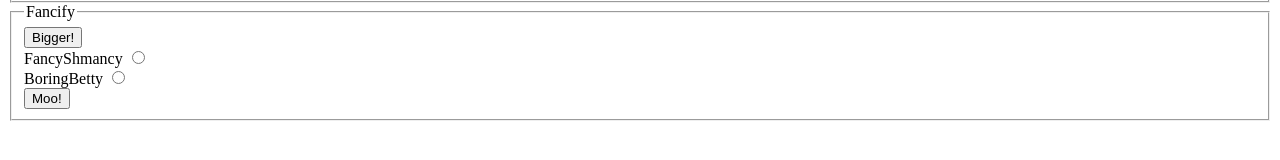
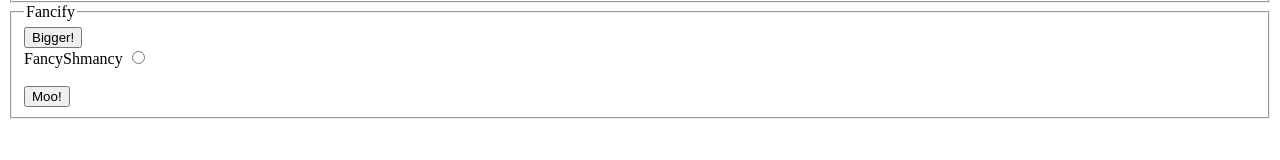
Before and after one commit to aayu0711/aayu0711.github.io, a plain HTML site: page fancifymytext.html in a window 1280 px wide. Shown: the part 152-312 px from the top of the page. Drawn offline with Linux system fonts and the light colour scheme.

Commit message:
Update fancifymytext.html

```diff
--- a/fancifymytext.html
+++ b/fancifymytext.html
@@ -21,9 +21,7 @@
 				<input id = 'fancy' name="f" type="radio" onclick = "FancyShmancy()" onChange = 'fancyAlert()'>
 			</label>
 			</br>
-			<label for="html">BoringBetty
-				<input  id = 'boring' name="f" type="radio" onclick = "BoringBetty()" onChange = 'boringAlert()'>
-			</label>
+
 			</br>
 			<button type="button" onclick = 'moo()'>Moo!</button>
 		</fieldset>
```
